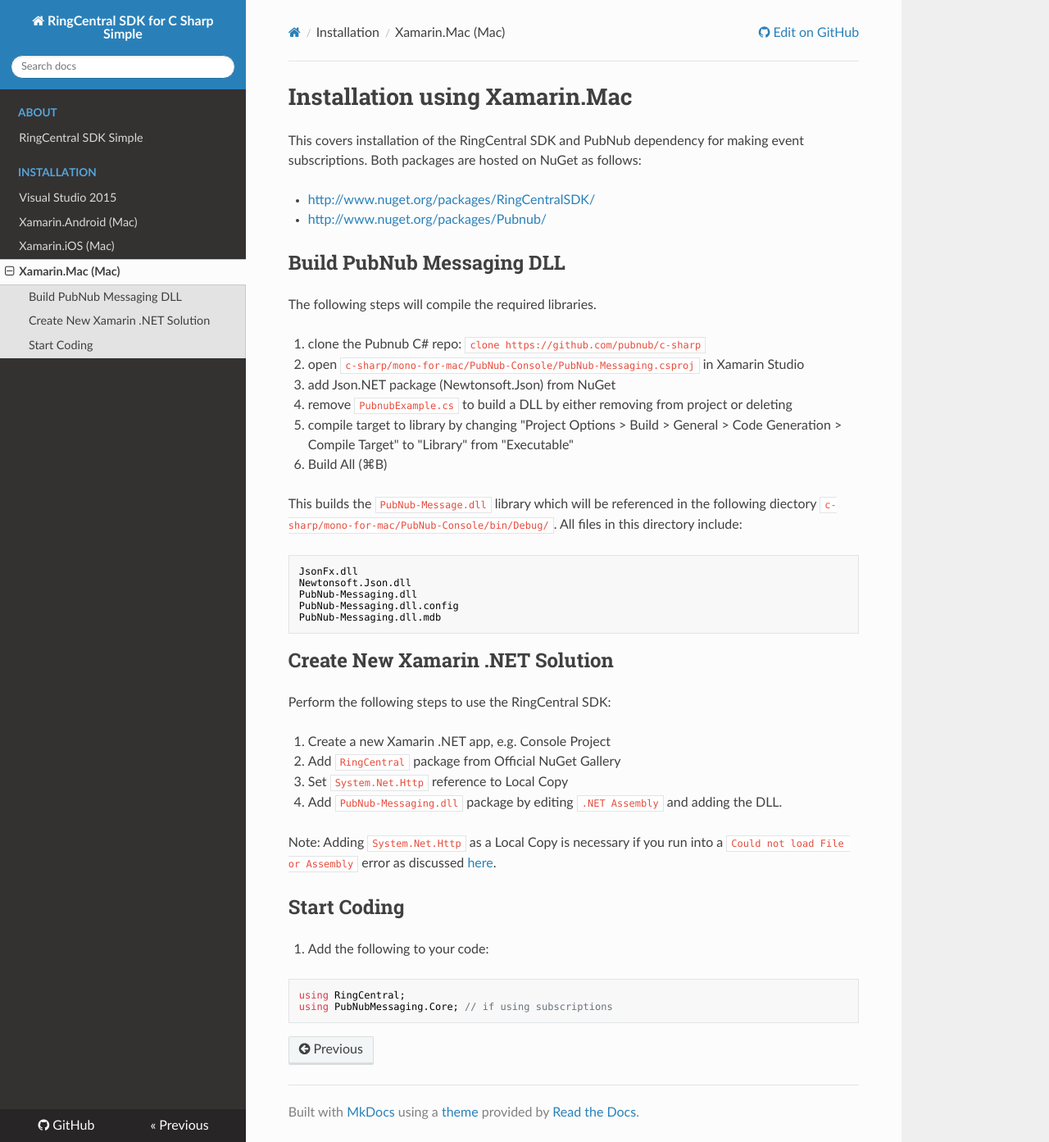
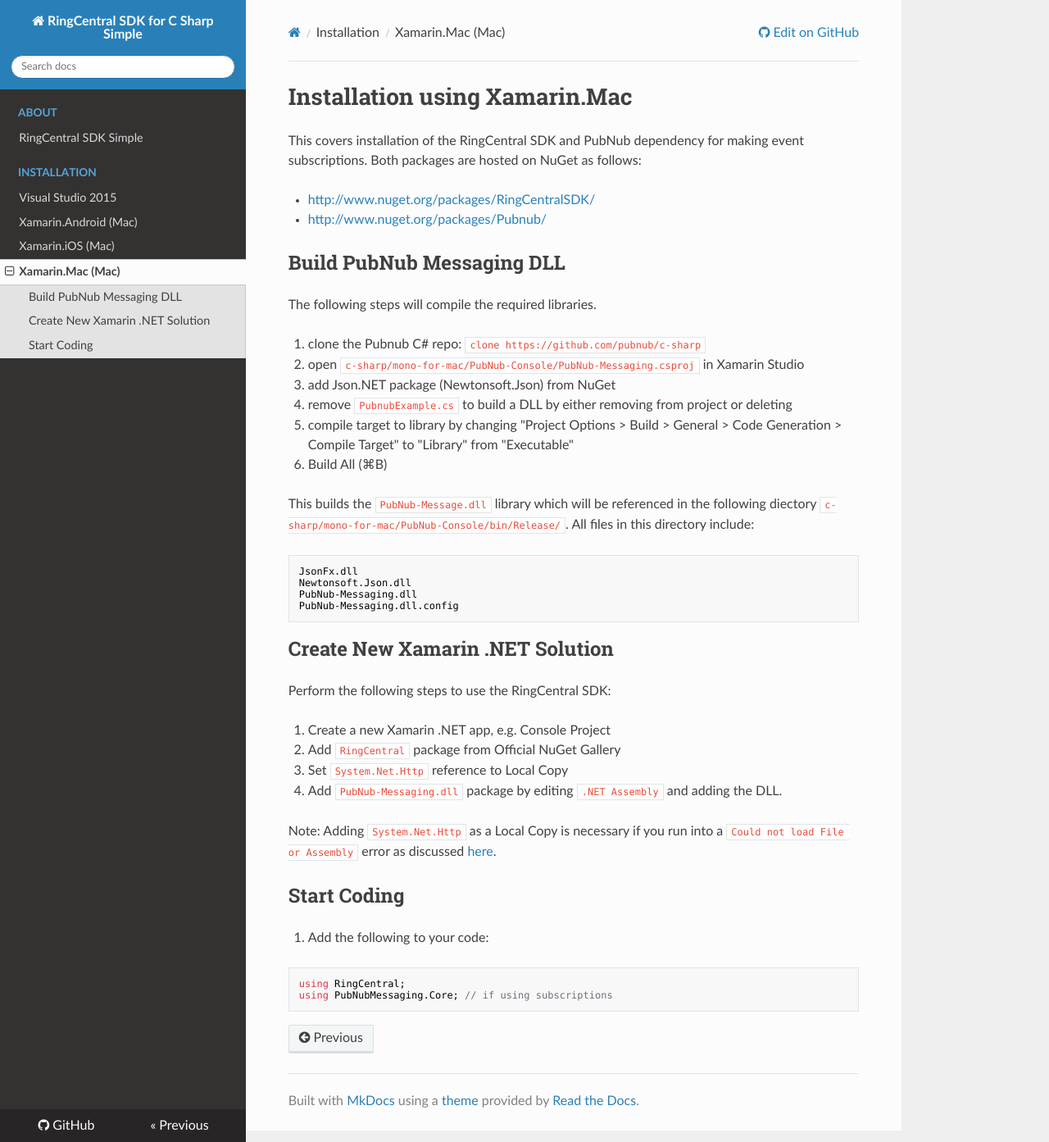
Before and after one commit to grokify/ringcentral-sdk-csharp-simple, an MkDocs documentation site: the page built from docs/installation/Xamarin-Mac.md, in a window 1280 px wide and 1393 px high. Shown: the whole window at 82% size. Built offline with MkDocs 1.6.1, drawn with Linux system fonts in a browser that asks for light colours; nearby versions of some CDN libraries; old or Windows-style settings are respelled for this version of MkDocs.

Commit message:
update mkdocs

````diff
--- a/docs/installation/Xamarin-Mac.md
+++ b/docs/installation/Xamarin-Mac.md
@@ -16,14 +16,13 @@ The following steps will compile the required libraries.
 1. compile target to library by changing "Project Options > Build > General > Code Generation > Compile Target" to "Library" from "Executable"
 1. Build All (⌘B)
 
-This builds the `PubNub-Message.dll` library which will be referenced in the following diectory `c-sharp/mono-for-mac/PubNub-Console/bin/Debug/`. All files in this directory include:
+This builds the `PubNub-Message.dll` library which will be referenced in the following diectory `c-sharp/mono-for-mac/PubNub-Console/bin/Release/`. All files in this directory include:
 
 ```bash
 JsonFx.dll
 Newtonsoft.Json.dll
 PubNub-Messaging.dll
 PubNub-Messaging.dll.config
-PubNub-Messaging.dll.mdb
 ```
 
 ## Create New Xamarin .NET Solution
````
Also changed, not shown: docs/installation/Xamarin-Android.md (+5 -5 lines), docs/installation/Xamarin-iOS.md (+1 -1 lines).
